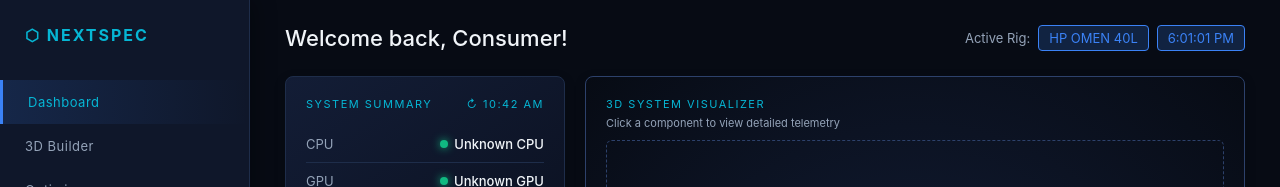
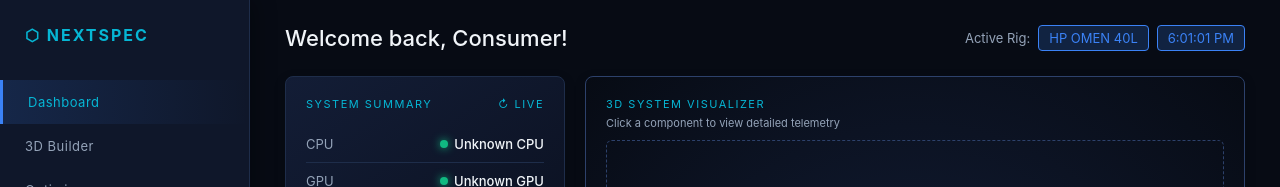
Before and after one commit to duquettels/nextspec, a React (Vite) app in the folder frontend/: page / in a window 1280 px wide. Shown: the top 187 px of the page. Built offline with nearby package versions, Linux system fonts and the light colour scheme; no server answers.

Commit message:
quick fix on time for dashboard

```diff
--- a/frontend/src/Renders/Dashboard.jsx
+++ b/frontend/src/Renders/Dashboard.jsx
@@ -7,7 +7,7 @@ export default function Dashboard({ scannedData }) {
               <div className="panel">
                 <div className="panel-title">
                   <span>System Summary</span>
-                  <span>↻ 10:42 AM</span>
+                  <span>↻ LIVE </span>
                 </div>
 
                 <div className="sys-item">
```
